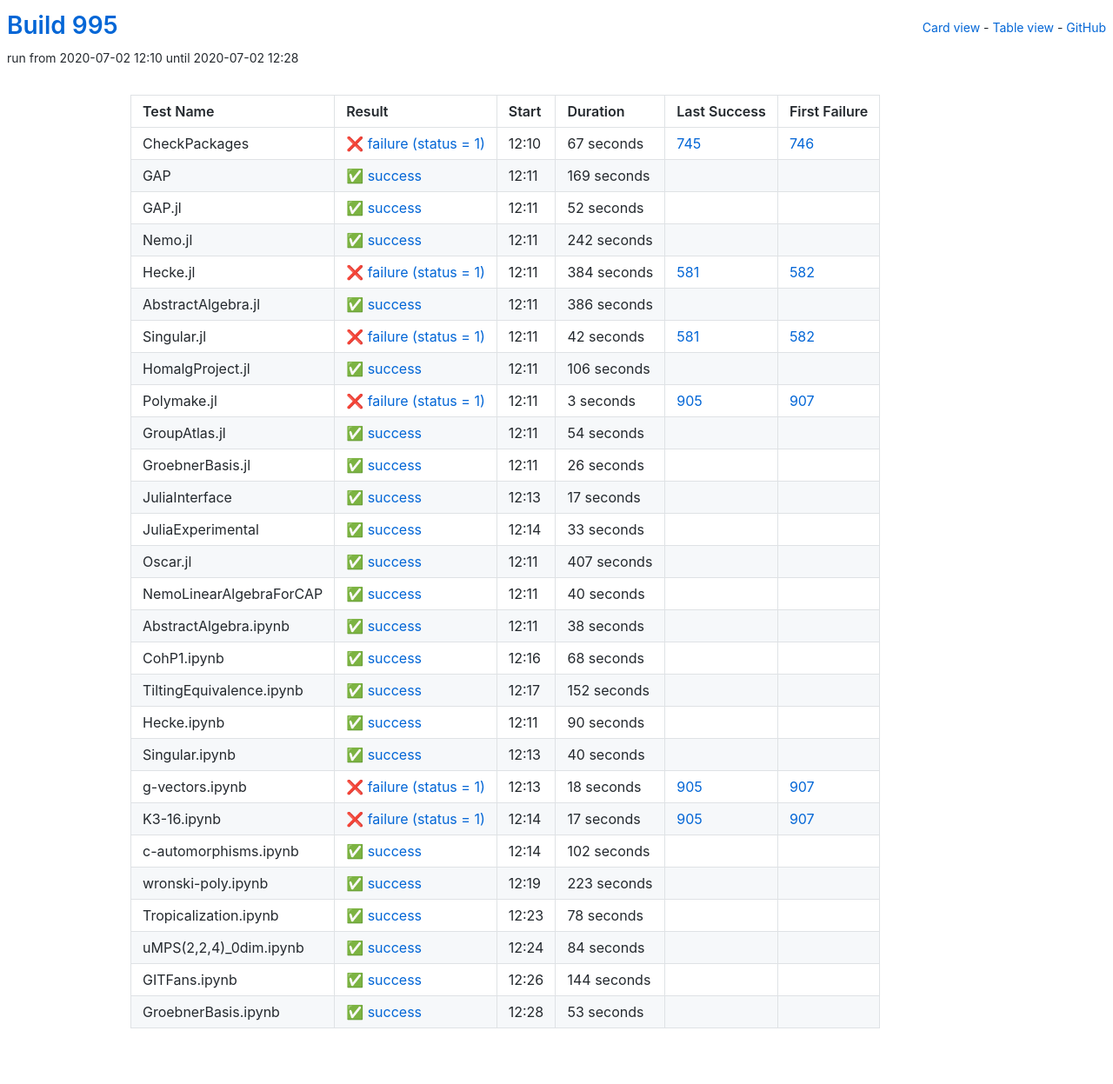
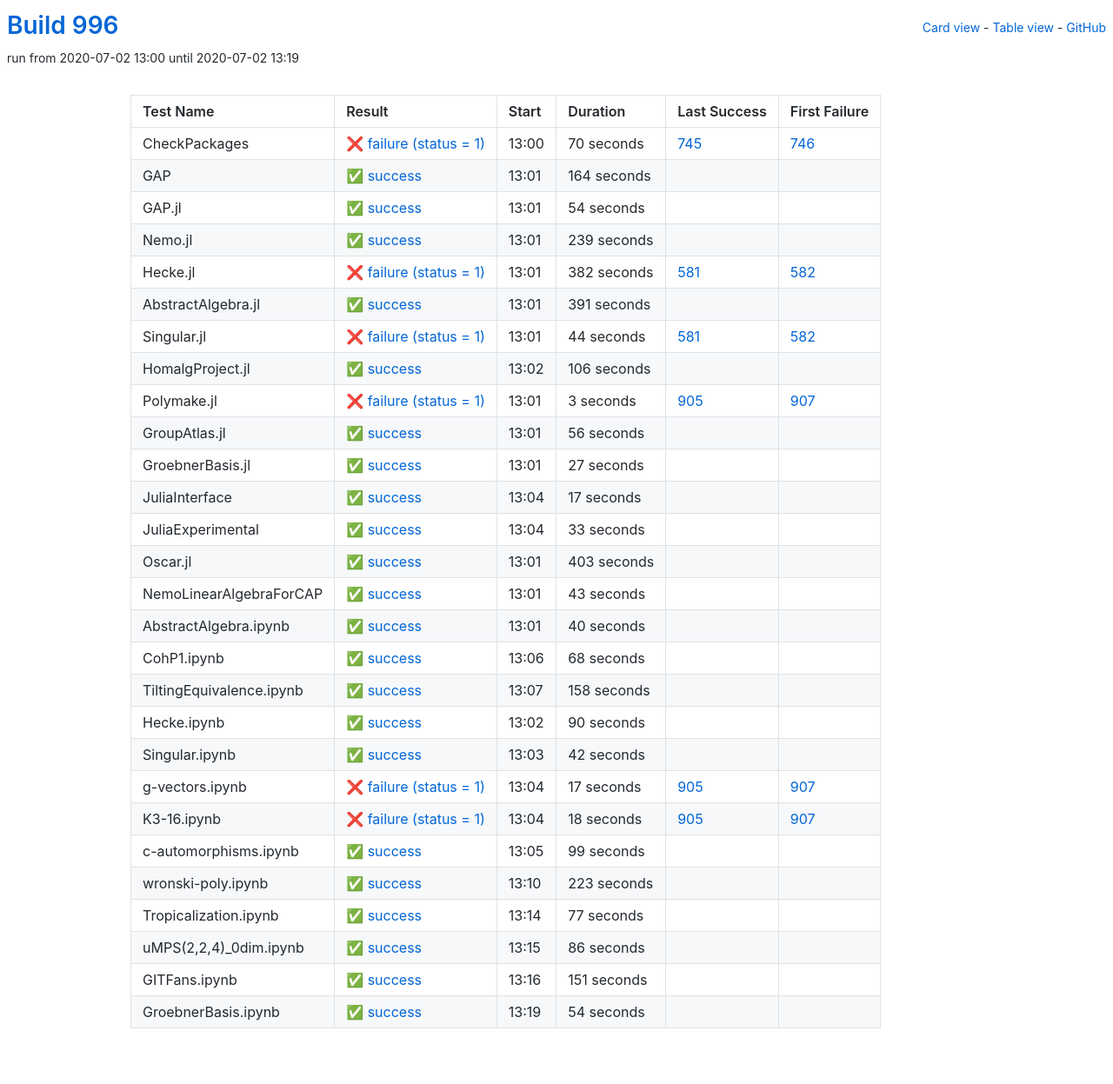
Before and after one commit to oscar-system/oscar-ci-status-1.4, a Jekyll site: the page built from table.html, in a window 1280 px wide. Shown: the whole page at 87% size. Built offline with Jekyll 4.4.1, drawn with Linux system fonts in a browser that asks for light colours.

Commit message:
Build #996

```diff
--- a/_data/ci.yml
+++ b/_data/ci.yml
@@ -1,6 +1,6 @@
 ---
-build: 995
-build_url: https://oscarci.mathematik.uni-kl.de/job/oscar-julia-1.4/995/
+build: 996
+build_url: https://oscarci.mathematik.uni-kl.de/job/oscar-julia-1.4/996/
 job: oscar-julia-1.4
 organization: oscar-system
 repo: oscar-ci-status-1.4
@@ -8,92 +8,92 @@ repourl: https://github.com/oscar-system/oscar-ci-status-1.4
 tests:
 - name: CheckPackages
   id: checkpackages
-  log: https://oscarci.mathematik.uni-kl.de/job/oscar-julia-1.4/995/artifact/logs/build-995/CheckPackages.log
-  start: 2020-07-02 12:10
+  log: https://oscarci.mathematik.uni-kl.de/job/oscar-julia-1.4/996/artifact/logs/build-996/CheckPackages.log
+  start: 2020-07-02 13:00
   success: false
   exitcode: 1
   status: failure
-  duration: 67
+  duration: 70
   last_success: 745
   last_success_url: https://oscarci.mathematik.uni-kl.de/job/oscar-julia-1.4/745/
   first_failure: 746
   first_failure_url: https://oscarci.mathematik.uni-kl.de/job/oscar-julia-1.4/746/
 - name: GAP
   id: gap
-  log: https://oscarci.mathematik.uni-kl.de/job/oscar-julia-1.4/995/artifact/logs/build-995/GAP.log
-  start: 2020-07-02 12:11
+  log: https://oscarci.mathematik.uni-kl.de/job/oscar-julia-1.4/996/artifact/logs/build-996/GAP.log
+  start: 2020-07-02 13:01
   success: true
   exitcode: 0
   status: success
-  duration: 169
+  duration: 164
   last_success: false
   last_success_url:
   first_failure: false
   first_failure_url:
 - name: GAP.jl
   id: gap-jl
-  log: https://oscarci.mathematik.uni-kl.de/job/oscar-julia-1.4/995/artifact/logs/build-995/GAP.jl.log
-  start: 2020-07-02 12:11
+  log: https://oscarci.mathematik.uni-kl.de/job/oscar-julia-1.4/996/artifact/logs/build-996/GAP.jl.log
+  start: 2020-07-02 13:01
   success: true
   exitcode: 0
   status: success
-  duration: 52
+  duration: 54
   last_success: false
   last_success_url:
   first_failure: false
   first_failure_url:
 - name: Nemo.jl
   id: nemo-jl
-  log: https://oscarci.mathematik.uni-kl.de/job/oscar-julia-1.4/995/artifact/logs/build-995/Nemo.jl.log
-  start: 2020-07-02 12:11
+  log: https://oscarci.mathematik.uni-kl.de/job/oscar-julia-1.4/996/artifact/logs/build-996/Nemo.jl.log
+  start: 2020-07-02 13:01
   success: true
   exitcode: 0
   status: success
-  duration: 242
+  duration: 239
   last_success: false
   last_success_url:
   first_failure: false
   first_failure_url:
 - name: Hecke.jl
   id: hecke-jl
-  log: https://oscarci.mathematik.uni-kl.de/job/oscar-julia-1.4/995/artifact/logs/build-995/Hecke.jl.log
-  start: 2020-07-02 12:11
+  log: https://oscarci.mathematik.uni-kl.de/job/oscar-julia-1.4/996/artifact/logs/build-996/Hecke.jl.log
+  start: 2020-07-02 13:01
   success: false
   exitcode: 1
   status: failure
-  duration: 384
+  duration: 382
   last_success: 581
   last_success_url: https://oscarci.mathematik.uni-kl.de/job/oscar-julia-1.4/581/
   first_failure: 582
   first_failure_url: https://oscarci.mathematik.uni-kl.de/job/oscar-julia-1.4/582/
 - name: AbstractAlgebra.jl
   id: abstractalgebra-jl
-  log: https://oscarci.mathematik.uni-kl.de/job/oscar-julia-1.4/995/artifact/logs/build-995/AbstractAlgebra.jl.log
-  start: 2020-07-02 12:11
+  log: https://oscarci.mathematik.uni-kl.de/job/oscar-julia-1.4/996/artifact/logs/build-996/AbstractAlgebra.jl.log
+  start: 2020-07-02 13:01
   success: true
   exitcode: 0
   status: success
-  duration: 386
+  duration: 391
   last_success: false
   last_success_url:
   first_failure: false
   first_failure_url:
 - name: Singular.jl
   id: singular-jl
-  log: https://oscarci.mathematik.uni-kl.de/job/oscar-julia-1.4/995/artifact/logs/build-995/Singular.jl.log
-  start: 2020-07-02 12:11
+  log: https://oscarci.mathematik.uni-kl.de/job/oscar-julia-1.4/996/artifact/logs/build-996/Singular.jl.log
+  start: 2020-07-02 13:01
   success: false
   exitcode: 1
   status: failure
-  duration: 42
+  duration: 44
   last_success: 581
   last_success_url: https://oscarci.mathematik.uni-kl.de/job/oscar-julia-1.4/581/
   first_failure: 582
   first_failure_url: https://oscarci.mathematik.uni-kl.de/job/oscar-julia-1.4/582/
 - name: HomalgProject.jl
   id: homalgproject-jl
-  log: https://oscarci.mathematik.uni-kl.de/job/oscar-julia-1.4/995/artifact/logs/build-995/HomalgProject.jl.log
-  start: 2020-07-02 12:11
+  log: https://oscarci.mathematik.uni-kl.de/job/oscar-julia-1.4/996/artifact/logs/build-996/HomalgProject.jl.log
+  start: 2020-07-02 13:02
   success: true
   exitcode: 0
   status: success
@@ -104,8 +104,8 @@ tests:
   first_failure_url:
 - name: Polymake.jl
   id: polymake-jl
-  log: https://oscarci.mathematik.uni-kl.de/job/oscar-julia-1.4/995/artifact/logs/build-995/Polymake.jl.log
-  start: 2020-07-02 12:11
+  log: https://oscarci.mathematik.uni-kl.de/job/oscar-julia-1.4/996/artifact/logs/build-996/Polymake.jl.log
+  start: 2020-07-02 13:01
   success: false
   exitcode: 1
   status: failure
@@ -116,32 +116,32 @@ tests:
   first_failure_url: https://oscarci.mathematik.uni-kl.de/job/oscar-julia-1.4/907/
 - name: GroupAtlas.jl
   id: groupatlas-jl
-  log: https://oscarci.mathematik.uni-kl.de/job/oscar-julia-1.4/995/artifact/logs/build-995/GroupAtlas.jl.log
-  start: 2020-07-02 12:11
+  log: https://oscarci.mathematik.uni-kl.de/job/oscar-julia-1.4/996/artifact/logs/build-996/GroupAtlas.jl.log
+  start: 2020-07-02 13:01
   success: true
   exitcode: 0
   status: success
-  duration: 54
+  duration: 56
   last_success: false
   last_success_url:
   first_failure: false
   first_failure_url:
 - name: GroebnerBasis.jl
   id: groebnerbasis-jl
-  log: https://oscarci.mathematik.uni-kl.de/job/oscar-julia-1.4/995/artifact/logs/build-995/GroebnerBasis.jl.log
-  start: 2020-07-02 12:11
+  log: https://oscarci.mathematik.uni-kl.de/job/oscar-julia-1.4/996/artifact/logs/build-996/GroebnerBasis.jl.log
+  start: 2020-07-02 13:01
   success: true
   exitcode: 0
   status: success
-  duration: 26
+  duration: 27
   last_success: false
   last_success_url:
   first_failure: false
   first_failure_url:
 - name: JuliaInterface
   id: juliainterface
-  log: https://oscarci.mathematik.uni-kl.de/job/oscar-julia-1.4/995/artifact/logs/build-995/JuliaInterface.log
-  start: 2020-07-02 12:13
+  log: https://oscarci.mathematik.uni-kl.de/job/oscar-julia-1.4/996/artifact/logs/build-996/JuliaInterface.log
+  start: 2020-07-02 13:04
   success: true
   exitcode: 0
   status: success
@@ -152,8 +152,8 @@ tests:
   first_failure_url:
 - name: JuliaExperimental
   id: juliaexperimental
-  log: https://oscarci.mathematik.uni-kl.de/job/oscar-julia-1.4/995/artifact/logs/build-995/JuliaExperimental.log
-  start: 2020-07-02 12:14
+  log: https://oscarci.mathematik.uni-kl.de/job/oscar-julia-1.4/996/artifact/logs/build-996/JuliaExperimental.log
+  start: 2020-07-02 13:04
   success: true
   exitcode: 0
   status: success
@@ -164,20 +164,32 @@ tests:
   first_failure_url:
 - name: Oscar.jl
   id: oscar-jl
-  log: https://oscarci.mathematik.uni-kl.de/job/oscar-julia-1.4/995/artifact/logs/build-995/Oscar.jl.log
-  start: 2020-07-02 12:11
+  log: https://oscarci.mathematik.uni-kl.de/job/oscar-julia-1.4/996/artifact/logs/build-996/Oscar.jl.log
+  start: 2020-07-02 13:01
   success: true
   exitcode: 0
   status: success
-  duration: 407
+  duration: 403
   last_success: false
   last_success_url:
   first_failure: false
   first_failure_url:
 - name: NemoLinearAlgebraForCAP
   id: nemolinearalgebraforcap
-  log: https://oscarci.mathematik.uni-kl.de/job/oscar-julia-1.4/995/artifact/logs/build-995/NemoLinearAlgebraForCAP.log
-  start: 2020-07-02 12:11
+  log: https://oscarci.mathematik.uni-kl.de/job/oscar-julia-1.4/996/artifact/logs/build-996/NemoLinearAlgebraForCAP.log
+  start: 2020-07-02 13:01
+  success: true
+  exitcode: 0
+  status: success
+  duration: 43
+  last_success: false
+  last_success_url:
+  first_failure: false
+  first_failure_url:
+- name: AbstractAlgebra.ipynb
+  id: abstractalgebra-ipynb
+  log: https://oscarci.mathematik.uni-kl.de/job/oscar-julia-1.4/996/artifact/logs/build-996/AbstractAlgebra.ipynb.log
+  start: 2020-07-02 13:01
   success: true
   exitcode: 0
   status: success
@@ -186,22 +198,10 @@ tests:
   last_success_url:
   first_failure: false
   first_failure_url:
-- name: AbstractAlgebra.ipynb
-  id: abstractalgebra-ipynb
-  log: https://oscarci.mathematik.uni-kl.de/job/oscar-julia-1.4/995/artifact/logs/build-995/AbstractAlgebra.ipynb.log
-  start: 2020-07-02 12:11
-  success: true
-  exitcode: 0
-  status: success
-  duration: 38
-  last_success: false
-  last_success_url:
-  first_failure: false
-  first_failure_url:
 - name: CohP1.ipynb
   id: cohp1-ipynb
-  log: https://oscarci.mathematik.uni-kl.de/job/oscar-julia-1.4/995/artifact/logs/build-995/CohP1.ipynb.log
-  start: 2020-07-02 12:16
+  log: https://oscarci.mathematik.uni-kl.de/job/oscar-julia-1.4/996/artifact/logs/build-996/CohP1.ipynb.log
+  start: 2020-07-02 13:06
   success: true
   exitcode: 0
   status: success
@@ -212,20 +212,20 @@ tests:
   first_failure_url:
 - name: TiltingEquivalence.ipynb
   id: tiltingequivalence-ipynb
-  log: https://oscarci.mathematik.uni-kl.de/job/oscar-julia-1.4/995/artifact/logs/build-995/TiltingEquivalence.ipynb.log
-  start: 2020-07-02 12:17
+  log: https://oscarci.mathematik.uni-kl.de/job/oscar-julia-1.4/996/artifact/logs/build-996/TiltingEquivalence.ipynb.log
+  start: 2020-07-02 13:07
   success: true
   exitcode: 0
   status: success
-  duration: 152
+  duration: 158
   last_success: false
   last_success_url:
   first_failure: false
   first_failure_url:
 - name: Hecke.ipynb
   id: hecke-ipynb
-  log: https://oscarci.mathematik.uni-kl.de/job/oscar-julia-1.4/995/artifact/logs/build-995/Hecke.ipynb.log
-  start: 2020-07-02 12:11
+  log: https://oscarci.mathematik.uni-kl.de/job/oscar-julia-1.4/996/artifact/logs/build-996/Hecke.ipynb.log
+  start: 2020-07-02 13:02
   success: true
   exitcode: 0
   status: success
@@ -236,20 +236,32 @@ tests:
   first_failure_url:
 - name: Singular.ipynb
   id: singular-ipynb
-  log: https://oscarci.mathematik.uni-kl.de/job/oscar-julia-1.4/995/artifact/logs/build-995/Singular.ipynb.log
-  start: 2020-07-02 12:13
+  log: https://oscarci.mathematik.uni-kl.de/job/oscar-julia-1.4/996/artifact/logs/build-996/Singular.ipynb.log
+  start: 2020-07-02 13:03
   success: true
   exitcode: 0
   status: success
-  duration: 40
+  duration: 42
   last_success: false
   last_success_url:
   first_failure: false
   first_failure_url:
 - name: g-vectors.ipynb
   id: g-vectors-ipynb
-  log: https://oscarci.mathematik.uni-kl.de/job/oscar-julia-1.4/995/artifact/logs/build-995/g-vectors.ipynb.log
-  start: 2020-07-02 12:13
+  log: https://oscarci.mathematik.uni-kl.de/job/oscar-julia-1.4/996/artifact/logs/build-996/g-vectors.ipynb.log
+  start: 2020-07-02 13:04
+  success: false
+  exitcode: 1
+  status: failure
+  duration: 17
+  last_success: 905
+  last_success_url: https://oscarci.mathematik.uni-kl.de/job/oscar-julia-1.4/905/
+  first_failure: 907
+  first_failure_url: https://oscarci.mathematik.uni-kl.de/job/oscar-julia-1.4/907/
+- name: K3-16.ipynb
+  id: k3-16-ipynb
+  log: https://oscarci.mathematik.uni-kl.de/job/oscar-julia-1.4/996/artifact/logs/build-996/K3-16.ipynb.log
+  start: 2020-07-02 13:04
   success: false
   exitcode: 1
   status: failure
@@ -258,34 +270,22 @@ tests:
   last_success_url: https://oscarci.mathematik.uni-kl.de/job/oscar-julia-1.4/905/
   first_failure: 907
   first_failure_url: https://oscarci.mathematik.uni-kl.de/job/oscar-julia-1.4/907/
-- name: K3-16.ipynb
-  id: k3-16-ipynb
-  log: https://oscarci.mathematik.uni-kl.de/job/oscar-julia-1.4/995/artifact/logs/build-995/K3-16.ipynb.log
-  start: 2020-07-02 12:14
-  success: false
-  exitcode: 1
-  status: failure
-  duration: 17
-  last_success: 905
-  last_success_url: https://oscarci.mathematik.uni-kl.de/job/oscar-julia-1.4/905/
-  first_failure: 907
-  first_failure_url: https://oscarci.mathematik.uni-kl.de/job/oscar-julia-1.4/907/
 - name: c-automorphisms.ipynb
   id: c-automorphisms-ipynb
-  log: https://oscarci.mathematik.uni-kl.de/job/oscar-julia-1.4/995/artifact/logs/build-995/c-automorphisms.ipynb.log
-  start: 2020-07-02 12:14
+  log: https://oscarci.mathematik.uni-kl.de/job/oscar-julia-1.4/996/artifact/logs/build-996/c-automorphisms.ipynb.log
+  start: 2020-07-02 13:05
   success: true
   exitcode: 0
   status: success
-  duration: 102
+  duration: 99
   last_success: false
   last_success_url:
   first_failure: false
   first_failure_url:
 - name: wronski-poly.ipynb
   id: wronski-poly-ipynb
-  log: https://oscarci.mathematik.uni-kl.de/job/oscar-julia-1.4/995/artifact/logs/build-995/wronski-poly.ipynb.log
-  start: 2020-07-02 12:19
+  log: https://oscarci.mathematik.uni-kl.de/job/oscar-julia-1.4/996/artifact/logs/build-996/wronski-poly.ipynb.log
+  start: 2020-07-02 13:10
   success: true
   exitcode: 0
   status: success
@@ -296,48 +296,48 @@ tests:
   first_failure_url:
 - name: Tropicalization.ipynb
   id: tropicalization-ipynb
-  log: https://oscarci.mathematik.uni-kl.de/job/oscar-julia-1.4/995/artifact/logs/build-995/Tropicalization.ipynb.log
-  start: 2020-07-02 12:23
+  log: https://oscarci.mathematik.uni-kl.de/job/oscar-julia-1.4/996/artifact/logs/build-996/Tropicalization.ipynb.log
+  start: 2020-07-02 13:14
   success: true
   exitcode: 0
   status: success
-  duration: 78
+  duration: 77
   last_success: false
   last_success_url:
   first_failure: false
   first_failure_url:
 - name: uMPS(2,2,4)_0dim.ipynb
   id: umps-2-2-4-0dim-ipynb
-  log: https://oscarci.mathematik.uni-kl.de/job/oscar-julia-1.4/995/artifact/logs/build-995/uMPS-2-2-4-_0dim.ipynb.log
-  start: 2020-07-02 12:24
+  log: https://oscarci.mathematik.uni-kl.de/job/oscar-julia-1.4/996/artifact/logs/build-996/uMPS-2-2-4-_0dim.ipynb.log
+  start: 2020-07-02 13:15
   success: true
   exitcode: 0
   status: success
-  duration: 84
+  duration: 86
   last_success: false
   last_success_url:
   first_failure: false
   first_failure_url:
 - name: GITFans.ipynb
   id: gitfans-ipynb
-  log: https://oscarci.mathematik.uni-kl.de/job/oscar-julia-1.4/995/artifact/logs/build-995/GITFans.ipynb.log
-  start: 2020-07-02 12:26
+  log: https://oscarci.mathematik.uni-kl.de/job/oscar-julia-1.4/996/artifact/logs/build-996/GITFans.ipynb.log
+  start: 2020-07-02 13:16
   success: true
   exitcode: 0
   status: success
-  duration: 144
+  duration: 151
   last_success: false
   last_success_url:
   first_failure: false
   first_failure_url:
 - name: GroebnerBasis.ipynb
   id: groebnerbasis-ipynb
-  log: https://oscarci.mathematik.uni-kl.de/job/oscar-julia-1.4/995/artifact/logs/build-995/GroebnerBasis.ipynb.log
-  start: 2020-07-02 12:28
+  log: https://oscarci.mathematik.uni-kl.de/job/oscar-julia-1.4/996/artifact/logs/build-996/GroebnerBasis.ipynb.log
+  start: 2020-07-02 13:19
   success: true
   exitcode: 0
   status: success
-  duration: 53
+  duration: 54
   last_success: false
   last_success_url:
   first_failure: false
```
Also changed, not shown: README.md.
